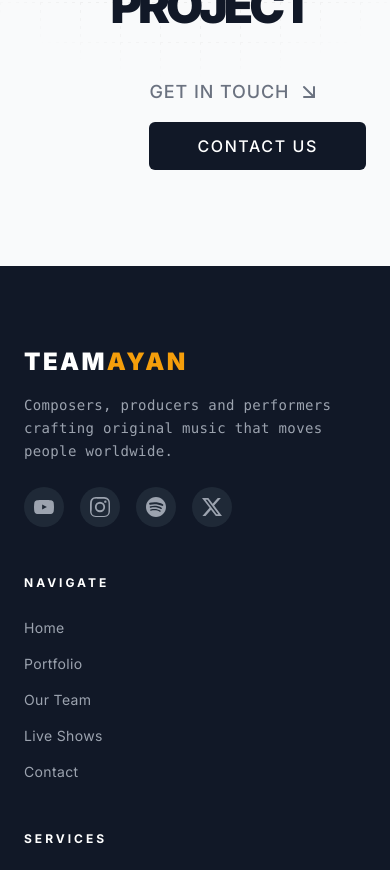
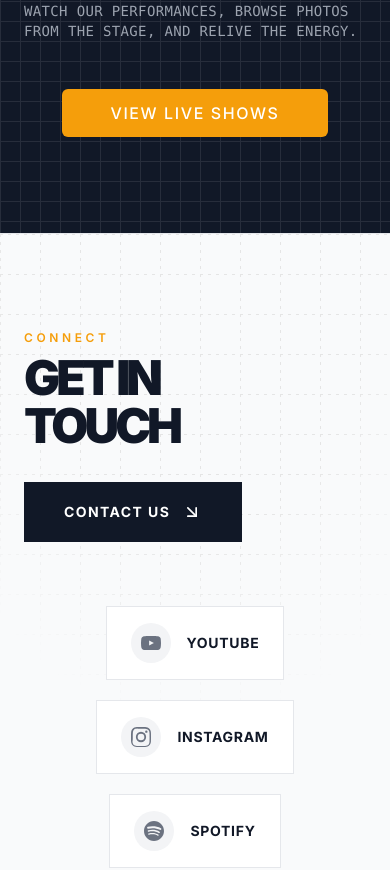
Before and after one commit to Ankita18112005/TA2, a Next.js app: page / in a window 390 px wide. Shown: the part 4360-5230 px from the top of the page. Built offline with nearby package versions, Linux system fonts and the light colour scheme.

Commit message:
Refactor: essential components added.

```diff
--- a/app/contact/page.tsx
+++ /dev/null
@@ -1,17 +0,0 @@
-import ContactHero from "@/components/contact/ContactHero";
-import ContactInfo from "@/components/contact/ContactInfo";
-import ContactForm from "@/components/contact/ContactForm";
-
-export default function Contact() {
-  return (
-    <div>
-      <ContactHero />
-      <section className="bg-white py-20 px-6">
-        <div className="max-w-6xl mx-auto grid md:grid-cols-2 gap-16">
-          <ContactInfo />
-          <ContactForm />
-        </div>
-      </section>
-    </div>
-  );
-}
--- a/app/live-shows/page.tsx
+++ b/app/live-shows/page.tsx
@@ -2,7 +2,7 @@ import LiveShowsHero from "@/components/live-shows/LiveShowsHero";
 import FeaturedShows from "@/components/live-shows/FeaturedShows";
 import PhotoGallery from "@/components/live-shows/PhotoGallery";
 import StatsBar from "@/components/home/StatsBar";
-import LiveShowsCta from "@/components/live-shows/LiveShowsCta";
+import ContactInfo from "@/components/home/ContactInfo";
 
 export default function LiveShows() {
     return (
@@ -11,7 +11,7 @@ export default function LiveShows() {
             <FeaturedShows />
             <PhotoGallery />
             <StatsBar />
-            <LiveShowsCta />
+            <ContactInfo />
         </div>
     );
 }
--- a/app/page.tsx
+++ b/app/page.tsx
@@ -2,7 +2,8 @@ import HeroSection from "@/components/home/HeroSection";
 import FeaturedTracks from "@/components/home/FeaturedTracks";
 import StatsBar from "@/components/home/StatsBar";
 import MeetTheTeam from "@/components/home/MeetTheTeam";
-import CtaSection from "@/components/home/CtaSection";
+import LiveShowsBanner from "@/components/team/LiveShowsBanner";
+import ContactInfo from "@/components/home/ContactInfo";
 
 export default function Home() {
   return (
@@ -11,7 +12,8 @@ export default function Home() {
       <FeaturedTracks />
       <StatsBar />
       <MeetTheTeam />
-      <CtaSection />
+      <LiveShowsBanner />
+      <ContactInfo />
     </div>
   );
 }
--- a/app/portfolio/page.tsx
+++ /dev/null
@@ -1,13 +0,0 @@
-import PortfolioHero from "@/components/portfolio/PortfolioHero";
-import ProjectsGrid from "@/components/portfolio/ProjectsGrid";
-import ServicesSection from "@/components/portfolio/ServicesSection";
-
-export default function Portfolio() {
-  return (
-    <div>
-      <PortfolioHero />
-      <ProjectsGrid />
-      <ServicesSection />
-    </div>
-  );
-}
--- a/app/team/page.tsx
+++ b/app/team/page.tsx
@@ -1,8 +1,8 @@
 import TeamHero from "@/components/team/TeamHero";
 import TeamMembers from "@/components/team/TeamMembers";
 import LiveShowsBanner from "@/components/team/LiveShowsBanner";
-import ValuesSection from "@/components/team/ValuesSection";
-import TeamCta from "@/components/team/TeamCta";
+// import ValuesSection from "@/components/team/ValuesSection";
+import ContactInfo from "@/components/home/ContactInfo";
 
 export default function Team() {
   return (
@@ -10,8 +10,8 @@ export default function Team() {
       <TeamHero />
       <TeamMembers />
       <LiveShowsBanner />
-      <ValuesSection />
-      <TeamCta />
+      {/* <ValuesSection /> */}
+      <ContactInfo />
     </div>
   );
 }
--- a/components/contact/ContactInfo.tsx
+++ /dev/null
@@ -1,30 +0,0 @@
-export default function ContactInfo() {
-    return (
-        <div>
-            <h2 className="text-2xl font-black mb-8 text-gray-900">Get In Touch</h2>
-            <div className="space-y-6 text-gray-500">
-                <div>
-                    <p className="text-amber-500 text-xs uppercase tracking-widest mb-1 font-semibold">Email</p>
-                    <a href="mailto:info@teamayan.com" className="hover:text-amber-500 transition">info@teamayan.com</a>
-                </div>
-                <div>
-                    <p className="text-amber-500 text-xs uppercase tracking-widest mb-1 font-semibold">Phone</p>
-                    <a href="tel:+911234567890" className="hover:text-amber-500 transition">+91 123 456 7890</a>
-                </div>
-                <div>
-                    <p className="text-amber-500 text-xs uppercase tracking-widest mb-1 font-semibold">Location</p>
-                    <p>New Delhi, India</p>
-                </div>
-            </div>
-            <div className="mt-12">
-                <p className="text-amber-500 text-xs uppercase tracking-widest mb-4 font-semibold">Services We Discuss</p>
-                <ul className="space-y-2 text-gray-400 text-sm">
-                    <li>→ Music Production &amp; Composition</li>
-                    <li>→ Live Performances &amp; Events</li>
-                    <li>→ Brand Collaborations</li>
-                    <li>→ Scoring for Film &amp; Media</li>
-                </ul>
-            </div>
-        </div>
-    );
-}
--- /dev/null
+++ b/components/home/ContactInfo.tsx
@@ -0,0 +1,50 @@
+import { SOCIALS } from "@/constants/data";
+import { ArrowDownRight } from "lucide-react";
+import GridBg from "@/components/shared/GridBg";
+
+export default function ContactInfo() {
+    return (
+        <section className="relative overflow-hidden py-24 bg-gray-50 border-t border-gray-200">
+            <GridBg />
+            <div className="relative z-10 max-w-7xl mx-auto px-6">
+                <div className="flex flex-col md:flex-row md:items-end justify-between gap-8 mb-16">
+                    <div>
+                        <p className="text-amber-500 uppercase tracking-[0.3em] text-xs mb-2 font-semibold">
+                            Connect
+                        </p>
+                        <h2 className="font-black tracking-[-4px] text-5xl md:text-7xl text-gray-900 leading-none uppercase">
+                            Get In<br />Touch
+                        </h2>
+                    </div>
+                    <a
+                        href="mailto:info@teamayan.com"
+                        className="flex items-center gap-3 bg-gray-900 hover:bg-amber-500 text-white font-bold uppercase tracking-widest px-10 py-5 text-sm transition w-fit"
+                    >
+                        Contact Us
+                        <ArrowDownRight className="size-5" />
+                    </a>
+                </div>
+
+                <div className="flex flex-wrap justify-center gap-5">
+                    {SOCIALS.map((s) => (
+                        <a
+                            key={s.label}
+                            href={s.href}
+                            target="_blank"
+                            rel="noopener noreferrer"
+                            aria-label={s.label}
+                            className="group flex items-center gap-4 bg-white border border-gray-200 px-6 py-4 hover:border-amber-500 hover:bg-amber-50 transition"
+                        >
+                            <span className="w-10 h-10 rounded-full bg-gray-100 group-hover:bg-amber-500 flex items-center justify-center text-gray-500 group-hover:text-white transition">
+                                {s.icon}
+                            </span>
+                            <span className="font-bold text-gray-900 text-sm tracking-wider uppercase group-hover:text-amber-500 transition">
+                                {s.label}
+                            </span>
+                        </a>
+                    ))}
+                </div>
+            </div>
+        </section>
+    );
+}
--- a/constants/data.tsx
+++ b/constants/data.tsx
@@ -5,10 +5,8 @@
 // ── Navigation ──────────────────────────────────────────────────────────
 export const NAV_LINKS = [
     { href: "/", label: "Home" },
-    { href: "/portfolio", label: "Portfolio" },
     { href: "/team", label: "Our Team" },
     { href: "/live-shows", label: "Live Shows" },
-    { href: "/contact", label: "Contact" },
 ];
 
 // ── Home: Featured Tracks ───────────────────────────────────────────────
```
Also changed, not shown: public/images/team/sarthakbw.jpg.
